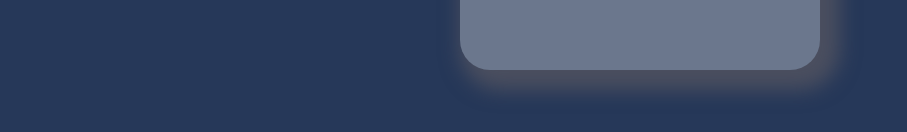
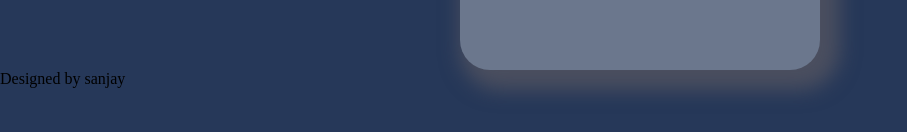
Before and after one commit to Sanjay-YS/weather-app, a plain HTML site: page index.html in a window 1280 px wide. Shown: the part 458-590 px from the top of the page, without its empty margins (0-907 px from the left). Drawn offline with Linux system fonts and the light colour scheme.

Commit message:
Update index.html

```diff
--- a/index.html
+++ b/index.html
@@ -29,6 +29,9 @@
   </main>
 
 
+<footer class="info">
+  <p>Designed by sanjay</p>
+</footer>
 
 
 
```
